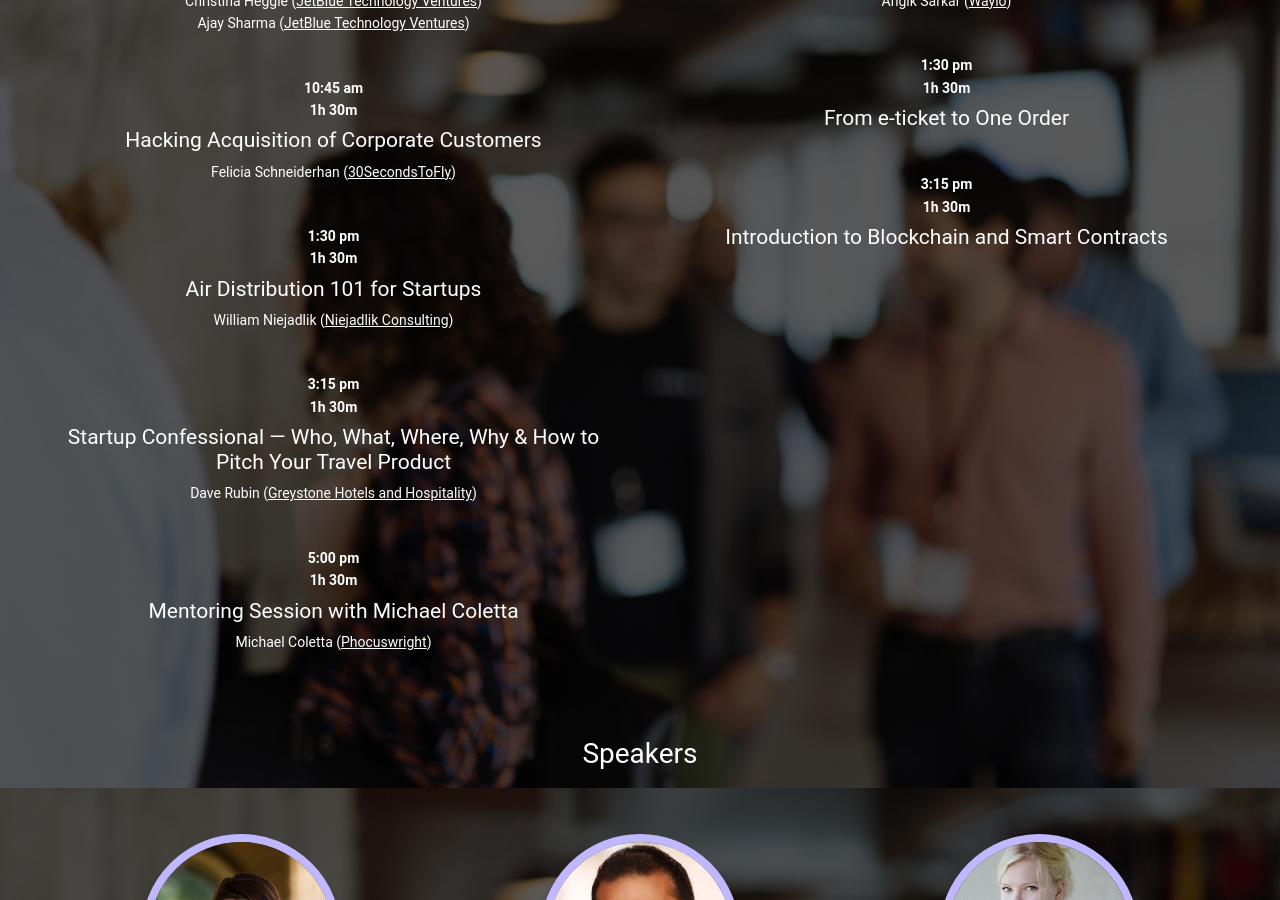
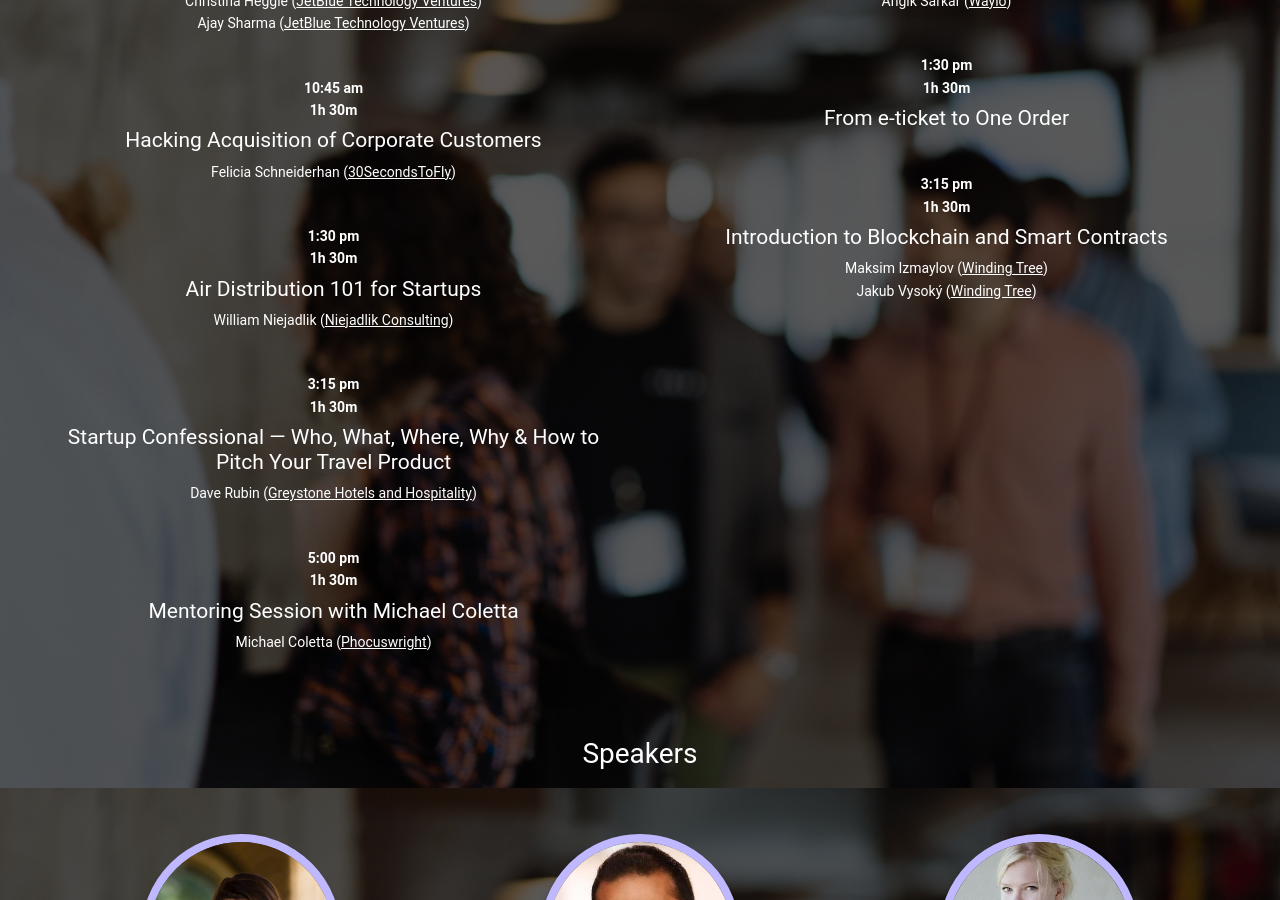
Before and after one commit to traveltechcon/ttc17, a Jekyll site: the page built from index.html, in a window 1280 px wide and 900 px high, scrolled down 7569 px. Built offline with Jekyll 4.4.1, drawn with Linux system fonts in a browser that asks for light colours; some of the changed text lies outside the part shown.

Commit message:
Blockchain Workshop info

```diff
--- a/_includes/presenter.html
+++ b/_includes/presenter.html
@@ -22,7 +22,7 @@
       <a href="https://twitter.com/{{ include.presenter.tw }}" target="_blank"><span class="icon icon-twitter"></span></a>
     {% endif %}
     {% if include.presenter.gh %}
-      <a href="{{ include.presenter.gh }}" target="_blank"><span class="icon icon-github"></span></a>
+      <a href="https://github.com/{{ include.presenter.gh }}" target="_blank"><span class="icon icon-github"></span></a>
     {% endif %}
     {% if include.presenter.www %}
       <a href="{{ include.presenter.www }}" target="_blank"><span class="icon icon-link"></span></a>
--- a/index.html
+++ b/index.html
@@ -198,7 +198,28 @@ companies:
       name: Hostfully
       url: http://hostfully.com
       logo: hostfully
+  - wt: &wt
+      name: Winding Tree
+      url: http://windingtree.com
+      logo: winding-tree
 people:
+  - jakub: &jakub
+      name: Jakub Vysoký
+      title: Chief Architect
+      company: *wt
+      headshot: jakub
+      tw: kvbik
+      li: jakubvysoky
+      gh: kvbik
+  - max_wt: &max_wt
+      name: Maksim Izmaylov
+      title: Chief Electrification Officer
+      headshot: max_wt
+      company: *wt
+      tw: kvakes
+      li: maksim-izmaylov
+      gh: kvakes
+      www: http://kvakes.com
   - christina_heggie: &christina_heggie
       name: Christina Heggie
       title: Investment Associate
@@ -525,6 +547,9 @@ workshop_day:
         time: 3:15 pm
         duration: 1h 30m
         description: A coding session after which you will be able to deploy a simple smart contract on Ethereum
+        speakers:
+          - *max_wt
+          - *jakub
 conference_day:
   - title: Keynotes
     sessions:
```
Also changed, not shown: other parts of index.html (+1 -0 lines), img/companies/winding-tree.jpg (added), img/presenters/jakub.jpg (added), img/presenters/max_wt.jpg (added).
